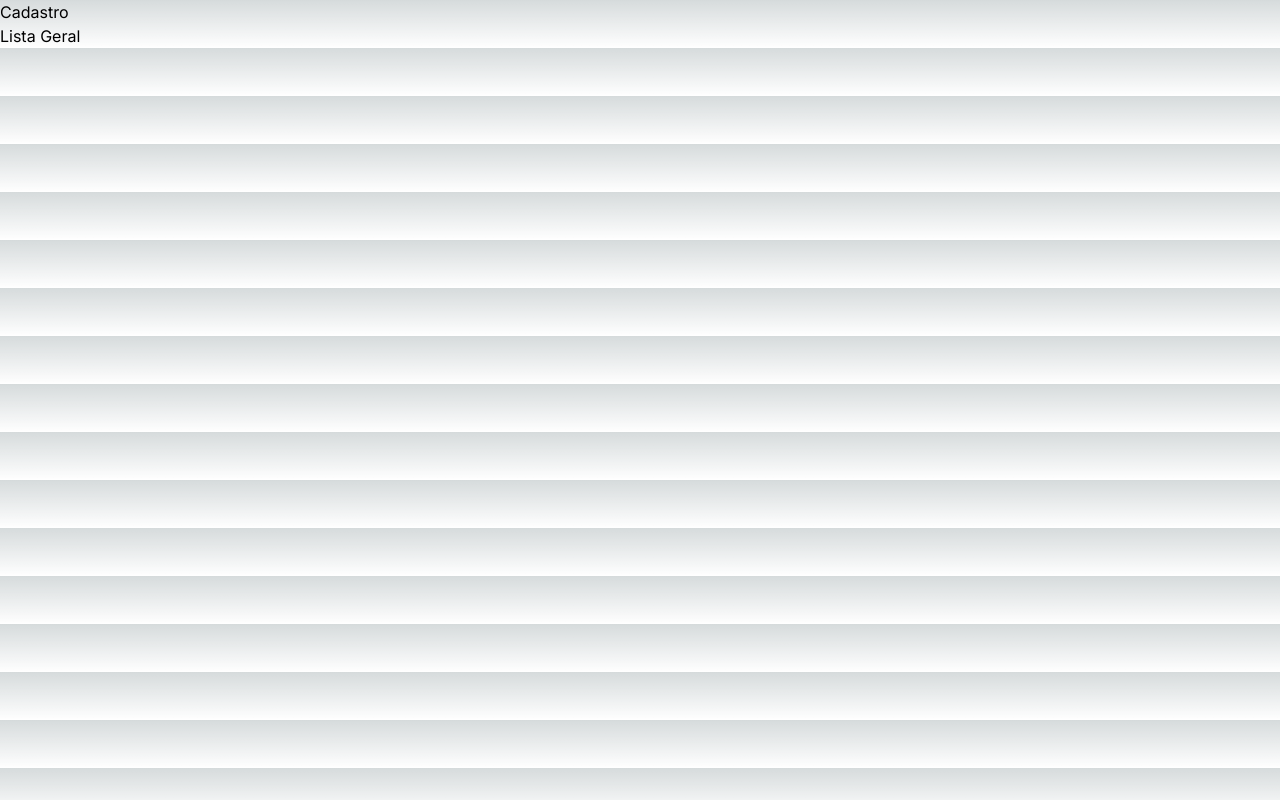
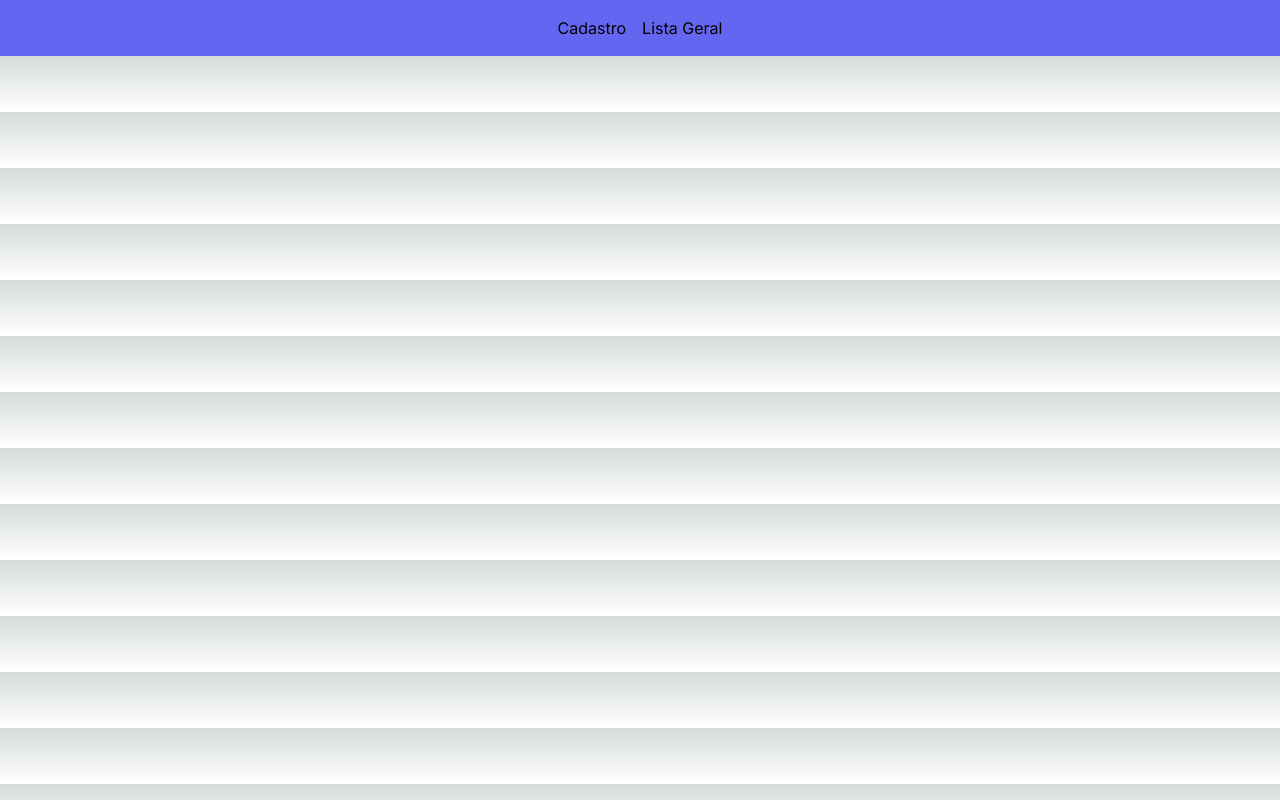
Before and after one commit to correaa1/ong-frontend, a Next.js app: page / in a window 1280 px wide. Built offline with nearby package versions, Linux system fonts and the light colour scheme.

Commit message:
check box que guardas os id dos nomes selecionados

```diff
--- a/src/app/list/page.jsx
+++ b/src/app/list/page.jsx
@@ -1,14 +1,12 @@
 "use client"
 import React from 'react';
-import UserList from './userList';
-import {BrowserRouter as Router, Route, Routes} from 'react-router-dom';
+
 
 
 const List = () => {
   return (
-    <div>
+    <div className='bg-cyan-950'>
         <h1 className="text-2xl">Lista de usuarios cadastrados</h1>
-
     </div>
   );
 };
--- /dev/null
+++ b/src/app/list/profile/userListSelect.jsx
@@ -0,0 +1,20 @@
+
+import React from 'react';
+import { useNavigationContext } from '../components/NavigationContext';
+
+const UserListSelect = () => {
+    const { selectedUsers } = useNavigationContext();
+
+    return (
+        <div>
+            <h1>Selected Users:</h1>
+            <ul>
+                {selectedUsers.map((userId) => (
+                    <li key={userId}>{`User ${userId}`}</li>
+                ))}
+            </ul>
+        </div>
+    );
+};
+
+export default UserListSelect;
--- a/src/app/list/userList.jsx
+++ b/src/app/list/userList.jsx
@@ -5,7 +5,15 @@ import { Link } from 'react-router-dom';
 
 const UserList = () => {
     const [users, setUsers] = useState([]);
+    const [selectedUsers, setSelectedUsers] = useState([]);
 
+    const handleUserToggle = (userId) => {
+        setSelectedUsers((prevSelected) =>
+            prevSelected.includes(userId)
+                ? prevSelected.filter((id) => id !== userId)
+                : [...prevSelected, userId]
+        );console.log(selectedUsers)
+    };
     useEffect(() => {
         const apiUrl = 'http://localhost:8080/v1/users';
 
@@ -21,15 +29,24 @@ const UserList = () => {
     }, []);
 
     return (
-        <div>
-            <h1>Users</h1>
-            <ul>
+        <div className="flex flex-col  items-center  bg-indigo-900 h-screen justify-center	  ">
+          <div className='shadow-lg border border-solid border-cyan-300 rounded-3xl p-4 bg-indigo-900'>
+              <h1 className=" font-serif	  p-5 text-teal-50 text-5xl">Lista geral</h1>
+            <ul className=''>
                 {users.map((user) => (
-                    <li key={user.id}>
-                        <Link to={`/list/${user.id}`}>{user.name}</Link>
+                    <li  key={user.id}>
+                        <label className=" flex items-center gap-2 font-serif p-2 text-teal-50 text-2xl">
+                            <input
+                                type="checkbox"
+                                checked={selectedUsers.includes(user.id)}
+                                onChange={() => handleUserToggle(user.id)}
+                            />
+                            <Link to={`/list/profile/${user.id}`}> {user.name}</Link>
+                        </label>
                     </li>
                 ))}
             </ul>
+          </div>
         </div>
     );
 };
--- a/src/app/page.js
+++ b/src/app/page.js
@@ -3,7 +3,7 @@
 import {BrowserRouter as Router, Routes, Route, Link} from 'react-router-dom';
 import Form from "@/app/register/userRegister";
 import UserList from "@/app/list/userList";
-import UserDetails from "@/app/list/userDetail";
+import UserDetails from "@/app/list/profile/userDetail";
 import UserRegister from "@/app/register/userRegister";
 import Register from "@/app/register/page";
 
@@ -12,21 +12,27 @@ export default function Home() {
 
   return (
       <Router>
-          <div>
-              <ul>
-                  <li>
-                      <Link to="/register">Cadastro</Link>
-                  </li>
-                  <li>
+          <div className='flex justify-center text-center p-2 bg-indigo-500 '>
+              <nav>
+              <ul className='flex-row flex    '>
+                 <div className='bg-none hover:bg-indigo-700 border-none hover:rounded-2xl'>
+                     <li className='m-2 '>
+                     <Link to="/register">Cadastro</Link>
+                 </li>
+                 </div>
+                  <div className='bg-none hover:bg-indigo-700 border-none hover:rounded-2xl'>
+                  <li className='m-2'>
                       <Link to="/list">Lista Geral</Link>
-                  </li>
-              </ul>
+                  </li></div>
+              </ul>   </nav></div>
 
               <Routes>
+                  <Route path="/" component={<Home />}>
                   <Route path="/list" element={<UserList/>} />
                   <Route path="/register" element={<Form/>} />
+                  <Route path="/list/profile/:id" element={<UserDetails/>} /></Route>
               </Routes>
-          </div>
+
       </Router>
 
   )
--- a/src/app/register/page.jsx
+++ b/src/app/register/page.jsx
@@ -1,4 +1,6 @@
 "use client"
+import UserRegister from "@/app/register/userRegister";
+
 const Register = () => {
   return (
     <div>
@@ -6,6 +8,7 @@ const Register = () => {
       <h1 className="text-2xl">Cadastrar novo familiar</h1>
       </div>
        <div className='flex justify-center py-28'>
+
           </div>
     </div>
   );
--- a/src/app/routes/routes.js
+++ /dev/null
@@ -1,30 +0,0 @@
-// Correct usage
-import React from 'react';
-import {BrowserRouter as Router, Route, Routes, useRoutes} from 'react-router-dom';
-import UserList from "@/app/list/userList";
-import Home from "@/app/page";
-import Form from "@/app/register/userRegister";
-
-const MyComponent = () => {
-    const element = useRoutes([
-        <Router>
-            <Routes>
-                <Route path="/" element={<Home />} />
-                <Route path="/register" element={<Form />} />
-                <Route path="/userlist" element={<UserList />} />
-                <Route path="/users/:id" element={<UserDetails />} />
-            </Routes>
-        </Router>  ]);
-
-    return element;
-};
-
-const ParentComponent = () => {
-    return (
-        <div>
-            <MyComponent /> {/* MyComponent is now a descendant of the Router */}
-        </div>
-    );
-};
-
-export default ParentComponent;
```
Also changed, not shown: src/app/list/profile/page.jsx (added), src/app/list/profile/userDetail.jsx (renamed from src/app/list/userDetail.jsx).
